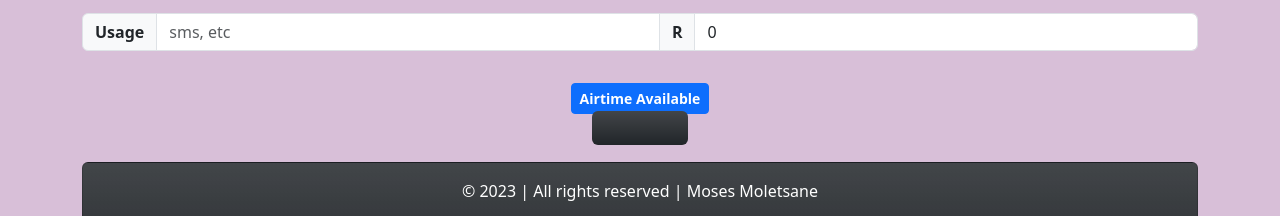
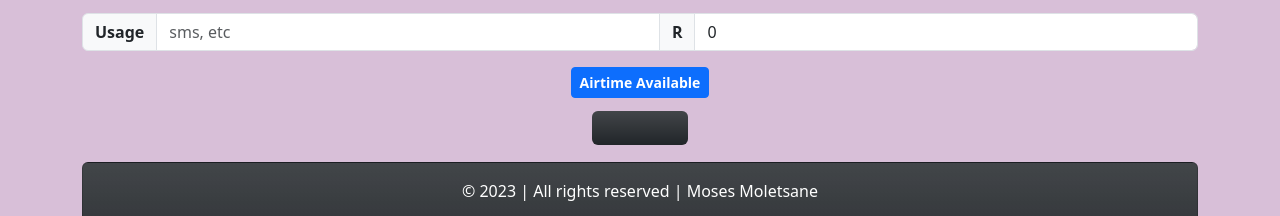
Before and after one commit to rm17moses/bootcamp-apis, a website: page public/index.html in a window 1280 px wide. Shown: the part 594-810 px from the top of the page. Drawn offline with nearby package versions, Linux system fonts and the light colour scheme.

Commit message:
margin styling

```diff
--- a/public/index.html
+++ b/public/index.html
@@ -192,7 +192,7 @@
         <input type="number" aria-label="available-input" class="form-control" id="available-input" x-model="available">
       </div>
       <div class="text-center">
-        <button class="btn fw-bold btn-primary btn-sm mt-3" x-on:click="postEnoughAirtime()">Airtime Available</button>
+        <button class="btn fw-bold btn-primary btn-sm mb-3" x-on:click="postEnoughAirtime()">Airtime Available</button>
         </span>
 
     </div>
```
